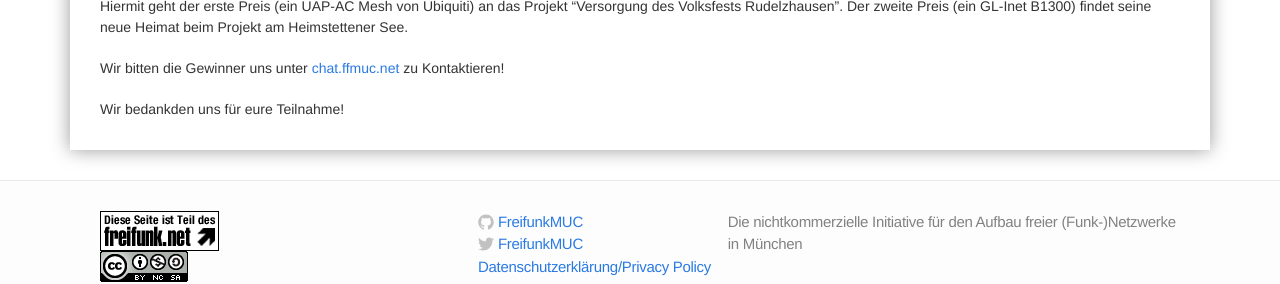
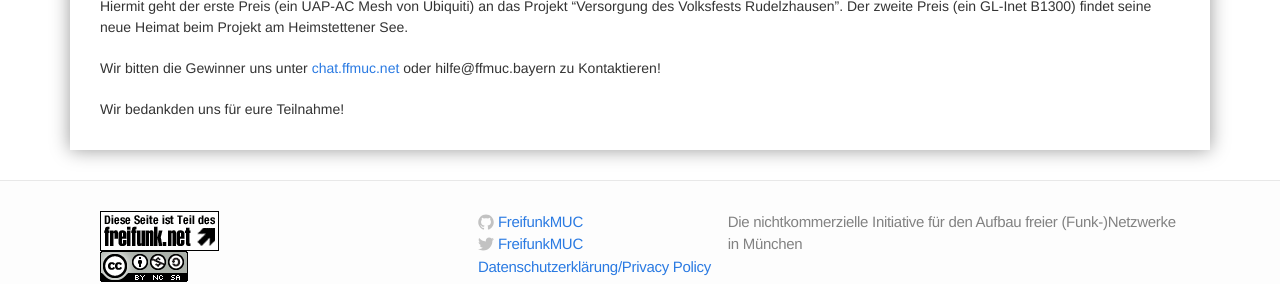
Before and after one commit to freifunkMUC/freifunkmuc.github.io, a Jekyll site: the page built from _posts/2020-07-19-gewinnspiel_aufloesung.markdown, in a window 1280 px wide and 900 px high, scrolled down 1017 px, cut to the strip 563-847 px from the top of the window. Built offline with Jekyll 4.4.1, drawn with Linux system fonts in a browser that asks for light colours.

Commit message:
Update 2020-07-19-gewinnspiel_aufloesung.markdown

```diff
--- a/_posts/2020-07-19-gewinnspiel_aufloesung.markdown
+++ b/_posts/2020-07-19-gewinnspiel_aufloesung.markdown
@@ -24,7 +24,7 @@ Die Entscheidung ist gefallen!
 Hiermit geht der erste Preis (ein UAP-AC Mesh von Ubiquiti) an das Projekt "Versorgung des Volksfests Rudelzhausen".
 Der zweite Preis (ein GL-Inet B1300) findet seine neue Heimat beim Projekt am Heimstettener See.
 
-Wir bitten die Gewinner uns unter [chat.ffmuc.net](https://chat.ffmuc.net/) zu Kontaktieren!
+Wir bitten die Gewinner uns unter [chat.ffmuc.net](https://chat.ffmuc.net/) oder hilfe@ffmuc.bayern zu Kontaktieren!
 
 
 Wir bedankden uns für eure Teilnahme!
```
